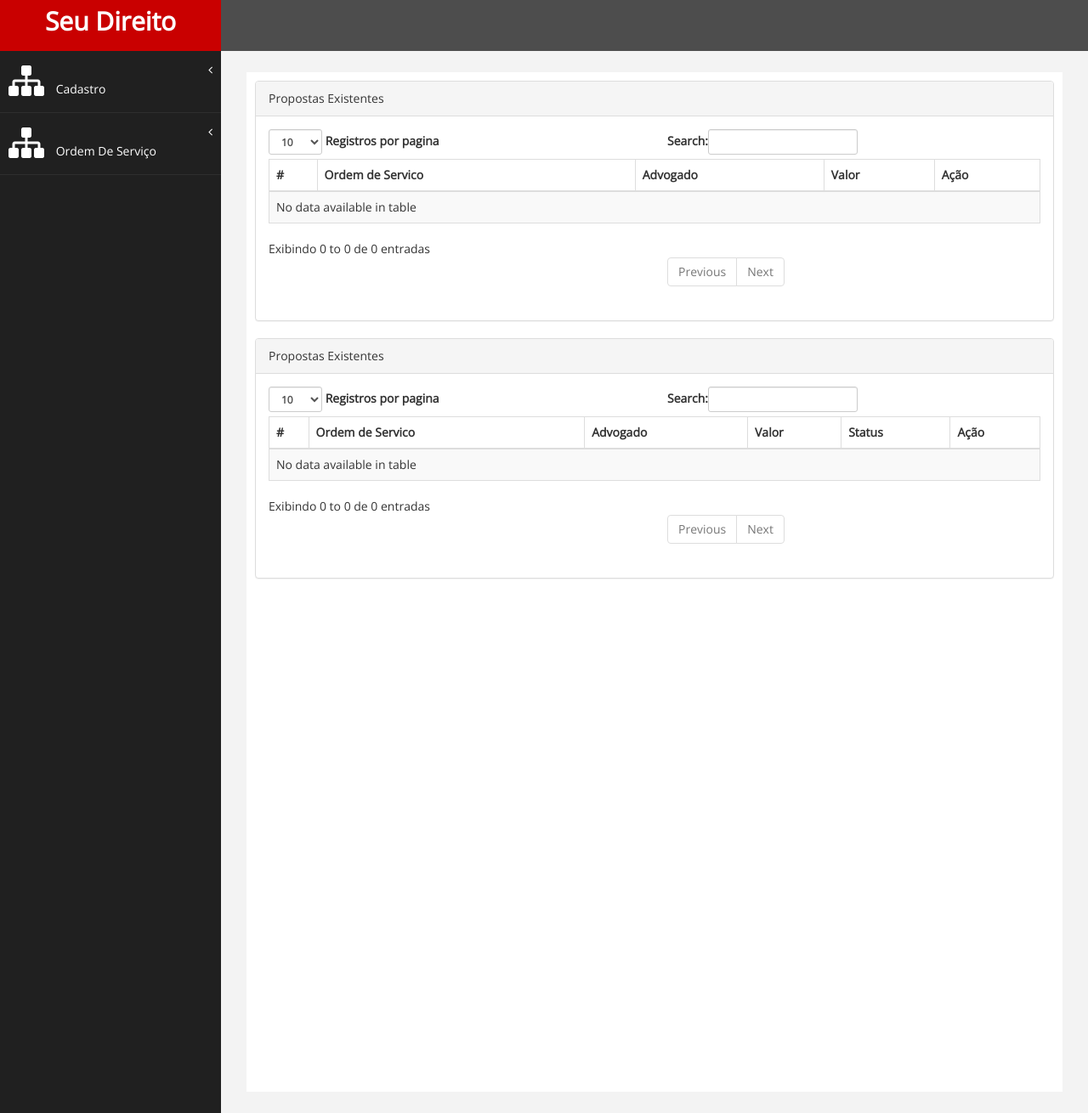
After one commit to prdioliveira/seudireito, a Django app: page /ordem-servico/delegar-ordem-servico/ in a window 1280 px wide. The commit adds this page. Shown: the whole page at 85% size. Run offline with Django 3.2, Linux system fonts and the light colour scheme; data that the repository does not hold is empty; some libraries are stand-ins or nearby versions.

Commit message:
Conclusão de Propostas e Delegacao de OS. Ajustes nos fomulários, js, css, html

```diff
--- a/seuDireito/app/appSeuDireito/models.py
+++ b/seuDireito/app/appSeuDireito/models.py
@@ -51,6 +51,7 @@ class Proposta(models.Model):
     ordem_servico = models.ForeignKey(OrdemServico)
     advogado = models.ForeignKey(Advogado)
     valor_proposta = models.CharField(max_length=10)
+    aceita = models.NullBooleanField(null=True)
 
     def __str__(self):
         return self.valor_proposta
--- a/seuDireito/app/appSeuDireito/templates/base.html
+++ b/seuDireito/app/appSeuDireito/templates/base.html
@@ -18,6 +18,7 @@
     <body>
         <div id="wrapper">
             <nav class="navbar navbar-default navbar-cls-top " role="navigation" style="margin-bottom: 0">
+
                 <div class="navbar-header">
                     <button type="button" class="navbar-toggle" data-toggle="collapse" data-target=".sidebar-collapse">
                         <span class="sr-only">Toggle navigation</span>
@@ -27,11 +28,7 @@
                     </button>
                     <a class="navbar-brand" href="/">Seu Direito</a>
                 </div>
-            <div style="color: white;
-                padding: 15px 50px 5px 50px;
-                float: right;
-                font-size: 16px;">
-            </div>
+
             </nav>
             <!-- /. NAV TOP  -->
             <nav class="navbar-default navbar-side" role="navigation">
@@ -58,13 +55,19 @@
                                 <li>
                                     <a href="{% url 'appSeuDireito:os_list' %}">Propostas</a>
                                 </li>
+                                <li>
+                                    <a href="{% url 'appSeuDireito:listar_propostas' %}">Delegar OS</a>
+                                </li>
                             </ul>
                         </li>
 
                     </ul>
                 </div>
             </nav>
+
+    </body>
     {% block content %}
+
     {% endblock %}
     <!-- SCRIPTS -AT THE BOTOM TO REDUCE THE LOAD TIME-->
     <!-- JQUERY SCRIPTS -->
@@ -79,8 +82,7 @@
     <script src="{% static 'js/dataTables/dataTables.bootstrap.js' %}"></script>
     <script>
         $(document).ready(function () {
-                $('#dataTables-example').dataTable();
+            $('table[id*=dataTables-example]').dataTable();
         });
     </script>
-    </body>
 </html>
--- a/seuDireito/app/appSeuDireito/templates/cad_advogado.html
+++ b/seuDireito/app/appSeuDireito/templates/cad_advogado.html
@@ -18,7 +18,7 @@
 
                         <div class="panel-body">
                             <div class="row">
-                                <div class="col-md-6">
+                                <div class="col-md-12">
                                     <form role="form" method="post">
                                         {% csrf_token %}
                                         <div class="form-group">
--- a/seuDireito/app/appSeuDireito/templates/cad_empresa.html
+++ b/seuDireito/app/appSeuDireito/templates/cad_empresa.html
@@ -18,7 +18,7 @@
 
                         <div class="panel-body">
                             <div class="row">
-                                <div class="col-md-6">
+                                <div class="col-md-12">
                                     <form role="form" method="post">
                                         {% csrf_token %}
                                         <div class="form-group">
--- a/seuDireito/app/appSeuDireito/templates/cad_os.html
+++ b/seuDireito/app/appSeuDireito/templates/cad_os.html
@@ -18,7 +18,7 @@
 
                         <div class="panel-body">
                             <div class="row">
-                                <div class="col-md-6">
+                                <div class="col-md-12">
                                     <form role="form" method="post">
                                         {% csrf_token %}
                                         <div class="form-group">
--- a/seuDireito/app/appSeuDireito/templates/fazer_proposta.html
+++ b/seuDireito/app/appSeuDireito/templates/fazer_proposta.html
@@ -18,7 +18,7 @@
 
                         <div class="panel-body">
                             <div class="row">
-                                <div class="col-md-6">
+                                <div class="col-md-12">
                                     <form role="form" method="post">
                                         {% csrf_token %}
                                         <div class="form-group">
--- /dev/null
+++ b/seuDireito/app/appSeuDireito/templates/listar_propostas.html
@@ -0,0 +1,85 @@
+{% extends 'base.html' %}
+{% load app_extras %}
+
+{% block title %}
+    Delegar Proposta
+{% endblock %}
+{% block content %}
+    <div id="page-wrapper" >
+        <div id="page-inner">
+            <!-- /. ROW  -->
+            <div class="row">
+                <div class="col-md-12">
+                    <div class="panel panel-default">
+                        <div class="panel-heading">
+                            Propostas Existentes
+                        </div>
+
+                        <div class="panel-body">
+                            <div class="table-responsive">
+                                <table class="table table-striped table-bordered table-hover" id="dataTables-example">
+                                    <thead>
+                                    <tr>
+                                        <th>#</th>
+                                        <th>Ordem de Servico</th>
+                                        <th>Advogado</th>
+                                        <th>Valor</th>
+                                        <th>Ação</th>
+                                    </tr>
+                                    </thead>
+                                    <tbody>
+                                    {% for proposta in propostas_criadas %}
+                                        <tr class="odd gradeX">
+                                            <td>{{ proposta.id }}</td>
+                                            <td>{{ proposta.ordem_servico }}</td>
+                                            <td>{{ proposta.advogado }}</td>
+                                            <td>{{ proposta.valor_proposta }}</td>
+                                            <td><a href="{% url 'appSeuDireito:delegar_proposta' pk=proposta.pk%}">Delegar</a></td>
+                                        </tr>
+                                    {% endfor %}
+                                    </tbody>
+                                </table>
+                            </div>
+                        </div>
+                    </div>
+                    <!--End Advanced Tables -->
+                <div class="panel panel-default">
+                        <div class="panel-heading">
+                            Propostas Existentes
+                        </div>
+
+                        <div class="panel-body">
+                            <div class="table-responsive">
+                                <table class="table table-striped table-bordered table-hover" id="dataTables-example">
+                                    <thead>
+                                    <tr>
+                                        <th>#</th>
+                                        <th>Ordem de Servico</th>
+                                        <th>Advogado</th>
+                                        <th>Valor</th>
+                                        <th>Status</th>
+                                        <th>Ação</th>
+                                    </tr>
+                                    </thead>
+                                    <tbody>
+                                    {% for proposta in propostas_delegadas %}
+                                        <tr class="odd gradeX">
+                                            <td>{{ proposta.id }}</td>
+                                            <td>{{ proposta.ordem_servico }}</td>
+                                            <td>{{ proposta.advogado }}</td>
+                                            <td>{{ proposta.valor_proposta }}</td>
+                                            <td>{{ proposta.ordem_servico.status }}</td>
+                                            <td><a href="#">Fazer Proposta</a></td>
+                                        </tr>
+                                    {% endfor %}
+                                    </tbody>
+                                </table>
+                            </div>
+                        </div>
+                    </div>
+                    <!--End Advanced Tables -->
+                </div>
+            </div>
+        </div>
+    </div>
+{% endblock %}
--- a/seuDireito/app/appSeuDireito/templates/os_list.html
+++ b/seuDireito/app/appSeuDireito/templates/os_list.html
@@ -36,7 +36,7 @@
                                             <td>{{ os.titulo }}</td>
                                             <td>{{ os.descricao }}</td>
                                             <td>{{ os.status }}</td>
-                                            <td><a href="{% url 'appSeuDireito:get_proposta' pk=os.pk %}">Fazer Proposta</a></td>
+                                            <td><a class="btn btn-default" href="{% url 'appSeuDireito:get_proposta' pk=os.pk %}">Fazer Proposta</a></td>
                                         </tr>
                                     {% endfor %}
                                     </tbody>
--- a/seuDireito/app/appSeuDireito/urls.py
+++ b/seuDireito/app/appSeuDireito/urls.py
@@ -9,5 +9,7 @@ urlpatterns = [
     url(r'^ordem-servico/$', views.ordem_servico_cadastro, name='get_os'),
     url(r'^ordem-servico/ver/$', views.os_list, name='os_list'),
     url(r'^ordem-servico/(?P<pk>[0-9]+)/proposta/$', views.fazer_proposta_ordem_servico, name='get_proposta'),
+    url(r'^ordem-servico/delegar-ordem-servico/$', views.listar_propostas, name='listar_propostas'),
+    url(r'^ordem-servico/delegar-ordem-servico/(?P<pk>[0-9]+)/proposta/$', views.delegar_proposta, name='delegar_proposta'),
     url(r'^$', views.index, name='index'),
 ]
--- a/seuDireito/app/appSeuDireito/views.py
+++ b/seuDireito/app/appSeuDireito/views.py
@@ -54,7 +54,6 @@ def os_list(request):
 
 
 def fazer_proposta_ordem_servico(request, pk):
-    os = get_object_or_404(OrdemServico, pk=pk)
     if request.method == 'POST':
         form = PropostaForm(request.POST)
         if form.is_valid():
@@ -68,3 +67,34 @@ def fazer_proposta_ordem_servico(request, pk):
         propostas = Proposta.objects.filter(ordem_servico_id=pk)
         print(propostas)
         return render(request, 'fazer_proposta.html', {'form': form, 'ordem': ordem, 'propostas': propostas})
+
+
+def listar_propostas(request):
+    # Retorna todas as OS com Status Criada
+    os_ids = OrdemServico.objects.filter(status_id=1).values_list('id')
+    propostas_criadas = Proposta.objects.filter(ordem_servico_id__in=os_ids, aceita=None)
+
+    # Retorna todas as OS com Status Delegada
+    os_ids = OrdemServico.objects.filter(status_id=2).values_list('id')
+    propostas_delegadas = Proposta.objects.filter(ordem_servico_id__in=os_ids, aceita=True)
+    return render(request, 'listar_propostas.html', {'propostas_criadas': propostas_criadas,
+                                                     'propostas_delegadas': propostas_delegadas})
+
+
+def delegar_proposta(request, pk):
+    proposta = Proposta.objects.get(pk=pk)
+    if request.method == 'POST':
+        # Retorna os ids das OS's da proposta
+        os_ids = Proposta.objects.filter(pk=pk).values_list('ordem_servico_id')
+        # Atualiza o status da Ordem de Servico para Delegada
+        OrdemServico.objects.filter(pk=os_ids).update(status_id=2)
+
+        # Seta o valor do campo como true para determinar a proposta que foi aceita
+        Proposta.objects.filter(pk=pk).update(aceita=True)
+
+        # Retorna as propostas nao aceitas para setar o valor false
+        prop_na = Proposta.objects.exclude(pk=pk).values_list('id')
+        os_id = Proposta.objects.filter(pk=pk).values_list('ordem_servico_id')
+        Proposta.objects.filter(id__in=prop_na, ordem_servico_id=os_id).update(aceita=False)
+        return redirect('appSeuDireito:listar_propostas')
+    return render(request, 'proposta_detalhe.html', {'proposta': proposta})
```
Also changed, not shown: seuDireito/app/appSeuDireito/forms.py (+0 -12 lines), seuDireito/app/appSeuDireito/templates/delegar.html (deleted, +0 -52 lines), seuDireito/app/appSeuDireito/templates/proposta_detalhe.html (added, +56 -0 lines), seuDireito/app/appSeuDireito/migrations/0001_initial.py. Lines whose indentation alone changed are shown as unchanged.
